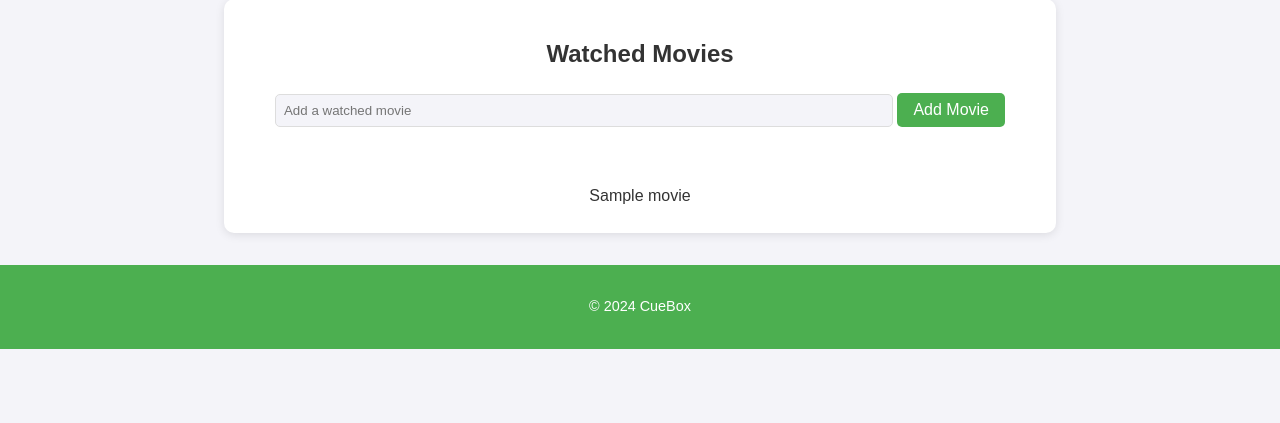
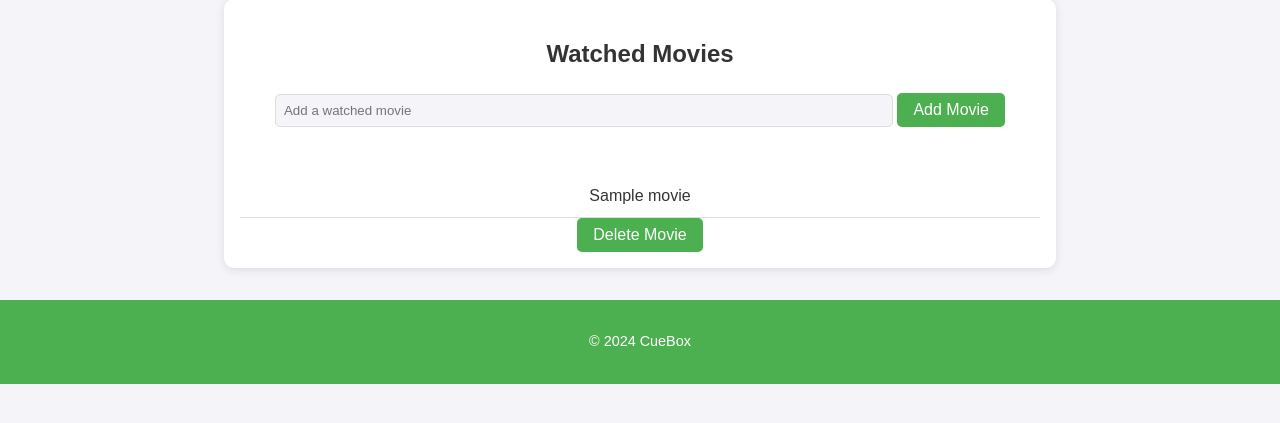
Before and after one commit to EnderViking10/CueBox, a Flask app: page /watched in a window 1280 px wide. Shown: the part 229-652 px from the top of the page. Run offline with Flask 3, Linux system fonts and the light colour scheme; a user stored in the database is signed in; tables that the repository leaves empty hold one stand-in row (values such as "Sample post").

Commit message:
Added delete button

```diff
--- a/app/templates/queue.html
+++ b/app/templates/queue.html
@@ -14,6 +14,9 @@
             <a href="{{ url_for('main.mark_watched', movie_id=movie.id) }}">
                 <button>Mark as Watched</button>
             </a>
+            <a href="{{ url_for('main.delete_movie', movie_id=movie.id) }}">
+                <button>Delete Movie</button>
+            </a>
         {% endif %}
     </li>
     {% endfor %}
--- a/app/templates/watched.html
+++ b/app/templates/watched.html
@@ -11,6 +11,11 @@
     <ul>
         {% for movie in movies %}
             <li>{{ movie.title }}</li>
+            {% if current_user.is_authenticated and current_user.is_admin %}
+                <a href="{{ url_for('main.delete_movie', movie_id=movie.id) }}">
+                    <button>Delete Movie</button>
+                </a>
+            {% endif %}
         {% endfor %}
     </ul>
 {% endblock %}
```
Lines whose indentation alone changed are shown as unchanged.
